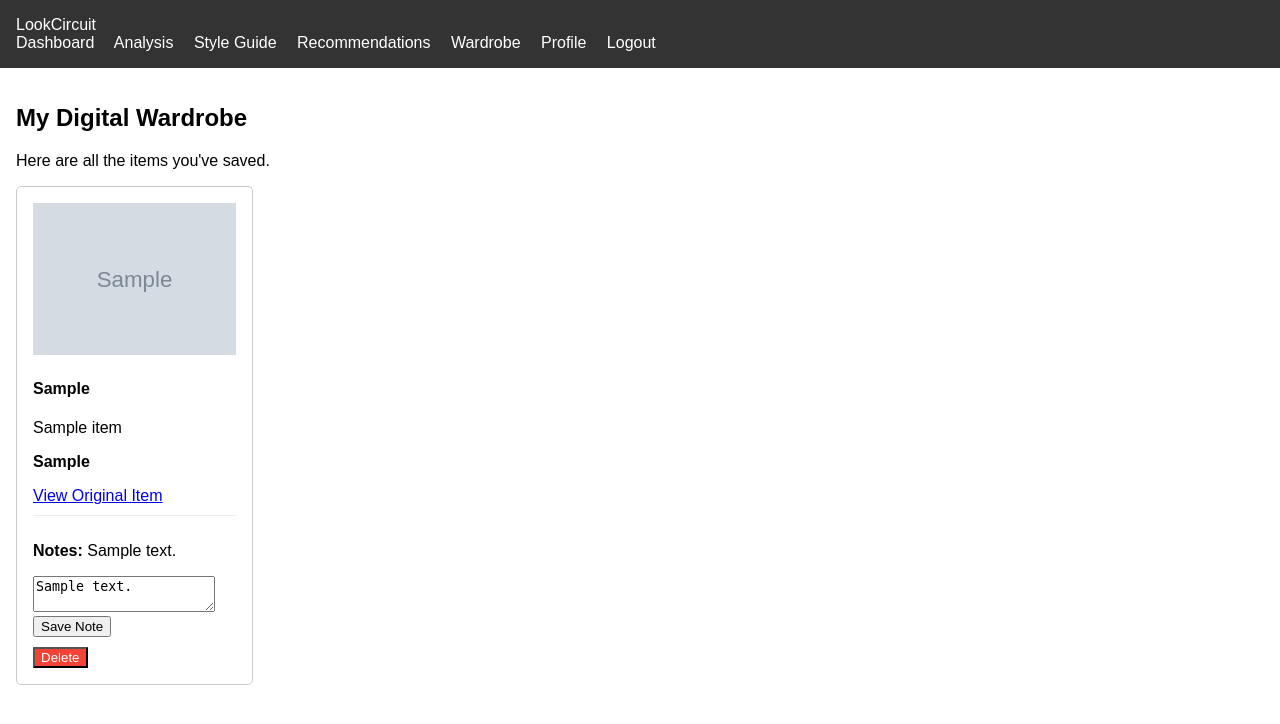
After one commit to jashswaroop/Look-Circuit.jules, a Flask app: page /wardrobe in a window 1280 px wide. The commit adds this page. Shown: the top 724 px of the page. Run offline with Flask 3, Linux system fonts and the light colour scheme; a user stored in the database is signed in; tables that the repository leaves empty hold one stand-in row (values such as "Sample post"); grey boxes marked "Sample" are stand-in pictures.

Commit message:
feat: Implement Phase 5 Digital Wardrobe feature
This commit introduces the complete Digital Wardrobe feature.

- Adds a `WardrobeItem` model to the database to store saved products.
- Implements functionality for users to save items from the e-commerce search results page.
- Creates a new 'Wardrobe' page where users can view all their saved items.
- Adds management features, allowing users to delete items from their wardrobe and add or edit personal notes for each item.

```diff
--- a/backend/app/main.py
+++ b/backend/app/main.py
@@ -3,7 +3,7 @@ from flask_login import login_required, current_user
 from werkzeug.utils import secure_filename
 import os
 from .analysis import detect_face_shape, analyze_skin_tone
-from .models import UserImage
+from .models import UserImage, WardrobeItem
 from .scraper import scrape_myntra, scrape_ajio, scrape_snitch, scrape_thesouledstore, scrape_comicsense, scrape_xenpachi
 from .recommender import generate_recommendations
 from . import db
@@ -172,3 +172,50 @@ def recommendations():
     recs = generate_recommendations(user_profile)
 
     return render_template('recommendations.html', title='Your Recommendations', recommendations=recs)
+
+@main.route('/wardrobe')
+@login_required
+def wardrobe():
+    items = WardrobeItem.query.filter_by(user_id=current_user.id).order_by(WardrobeItem.added_date.desc()).all()
+    return render_template('wardrobe.html', title='My Wardrobe', items=items)
+
+@main.route('/save_item', methods=['POST'])
+@login_required
+def save_item():
+    new_item = WardrobeItem(
+        user_id=current_user.id,
+        product_name=request.form['product_name'],
+        brand=request.form['brand'],
+        price=request.form['price'],
+        image_url=request.form['image_url'],
+        product_link=request.form['product_link']
+    )
+    db.session.add(new_item)
+    db.session.commit()
+    flash('Item saved to your wardrobe!', 'success')
+    return redirect(request.referrer or url_for('main.dashboard'))
+
+@main.route('/delete_item/<int:item_id>', methods=['POST'])
+@login_required
+def delete_item(item_id):
+    item = WardrobeItem.query.get_or_404(item_id)
+    if item.user_id != current_user.id:
+        # Abort if the user doesn't own the item
+        from flask import abort
+        abort(403)
+    db.session.delete(item)
+    db.session.commit()
+    flash('Item removed from your wardrobe.', 'success')
+    return redirect(url_for('main.wardrobe'))
+
+@main.route('/edit_notes/<int:item_id>', methods=['POST'])
+@login_required
+def edit_notes(item_id):
+    item = WardrobeItem.query.get_or_404(item_id)
+    if item.user_id != current_user.id:
+        from flask import abort
+        abort(403)
+    item.notes = request.form.get('notes')
+    db.session.commit()
+    flash('Notes updated successfully!', 'success')
+    return redirect(url_for('main.wardrobe'))
--- a/backend/app/templates/layout.html
+++ b/backend/app/templates/layout.html
@@ -24,6 +24,7 @@
                 <a href="{{ url_for('main.analysis') }}">Analysis</a>
                 <a href="{{ url_for('main.style_guide') }}">Style Guide</a>
                 <a href="{{ url_for('main.recommendations') }}">Recommendations</a>
+                <a href="{{ url_for('main.wardrobe') }}">Wardrobe</a>
                 <a href="{{ url_for('main.profile') }}">Profile</a>
                 <a href="{{ url_for('auth.logout') }}">Logout</a>
             {% else %}
--- /dev/null
+++ b/backend/app/templates/wardrobe.html
@@ -0,0 +1,35 @@
+{% extends "layout.html" %}
+{% block content %}
+    <div>
+        <h2>My Digital Wardrobe</h2>
+
+        {% if items %}
+            <p>Here are all the items you've saved.</p>
+            <div style="display: grid; grid-template-columns: repeat(auto-fill, minmax(200px, 1fr)); gap: 1rem;">
+                {% for item in items %}
+                    <div style="border: 1px solid #ccc; padding: 1rem; border-radius: 5px;">
+                        <img src="{{ item.image_url }}" alt="{{ item.product_name }}" style="max-width: 100%; height: auto;">
+                        <h4>{{ item.brand }}</h4>
+                        <p>{{ item.product_name }}</p>
+                        <p><strong>{{ item.price }}</strong></p>
+                        <a href="{{ item.product_link }}" target="_blank">View Original Item</a>
+                        <div style="margin-top: 10px; border-top: 1px solid #eee; padding-top: 10px;">
+                            <p><strong>Notes:</strong> {{ item.notes or 'No notes yet.' }}</p>
+                            <form action="{{ url_for('main.edit_notes', item_id=item.id) }}" method="POST">
+                                <textarea name="notes" rows="2" cols="20" placeholder="Add a note...">{{ item.notes or '' }}</textarea>
+                                <button type="submit">Save Note</button>
+                            </form>
+                        </div>
+                        <div style="margin-top: 10px;">
+                            <form action="{{ url_for('main.delete_item', item_id=item.id) }}" method="POST" onsubmit="return confirm('Are you sure you want to delete this item?');">
+                                <button type="submit" style="background-color: #f44336; color: white;">Delete</button>
+                            </form>
+                        </div>
+                    </div>
+                {% endfor %}
+            </div>
+        {% else %}
+            <p>Your wardrobe is empty! Start searching for products and save your favorites.</p>
+        {% endif %}
+    </div>
+{% endblock content %}
```
Also changed, not shown: backend/app/models.py (+14 -0 lines), backend/app/templates/search_results.html (+9 -1 lines), backend/instance/lookcircuit.sqlite, 2 other files.
